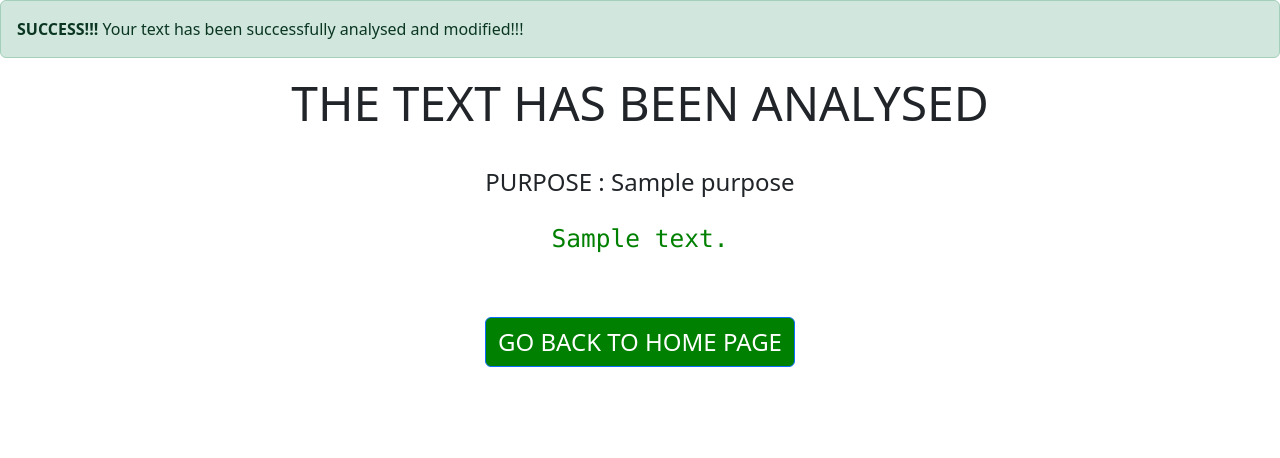
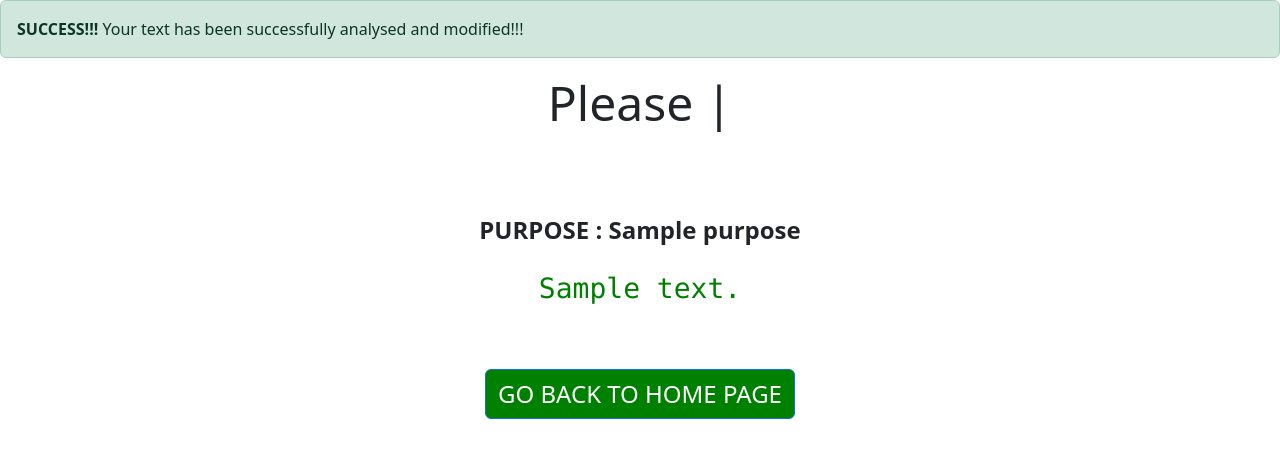
Before and after one commit to KCHAK05/Text-Modifier, a Django app: template templates/analyse.html in a window 1280 px wide. Shown: the part 57-515 px from the top of the page. Run offline with Django 4.2, Linux system fonts and the light colour scheme; the template is opened without the code that fills it: most values are stand-ins (such as "Sample title", 1, 10 or a date in 2020).

Commit message:
Update analyse.html
Added Typed.js to make it look slightly better.

```diff
--- a/templates/analyse.html
+++ b/templates/analyse.html
@@ -40,15 +40,24 @@
 
     <div class="container"><form action="/">
         <center>
-          <h1 ><font size="+5">THE TEXT HAS BEEN ANALYSED</font></h1><br>
-          <font size="+2">PURPOSE : {{purpose}}</font><br><br>
-          <h3 style="color:green"><pre><r>{{analysed_text}}</r></pre></h3>
+          <h1 ><font size="+5"><span class="auto-type"></span></font></h1><br><br><br>
+          <font size="+2"><b>PURPOSE : {{purpose}}</b></font><br><br>
+          <h3 style="color:green"><font size="+3"><pre><r>{{analysed_text}}</r></pre></font></h3>
           <br><br>
   <button type="submit" class="btn btn-primary" style="background-color:green" ><font size="+2" color="white">GO BACK TO HOME PAGE</font></button></center>
 
     </form>
     </div>
+    <script src="https://unpkg.com/typed.js@2.0.16/dist/typed.umd.js"></script>
 
+    <script>
+    var typed = new Typed('.auto-type', {
+      strings: ['Your text has been succesfully analysed and modified', 'Please Go back to Home page if you want to analyse new text'],
+      typeSpeed: 60,
+      backSpeed: 20,
+      loop: true
+    });
+  </script>
     <script src="https://cdn.jsdelivr.net/npm/bootstrap@5.3.0/dist/js/bootstrap.bundle.min.js" integrity="sha384-geWF76RCwLtnZ8qwWowPQNguL3RmwHVBC9FhGdlKrxdiJJigb/j/68SIy3Te4Bkz" crossorigin="anonymous"></script>
   </body>
 </html>
```
